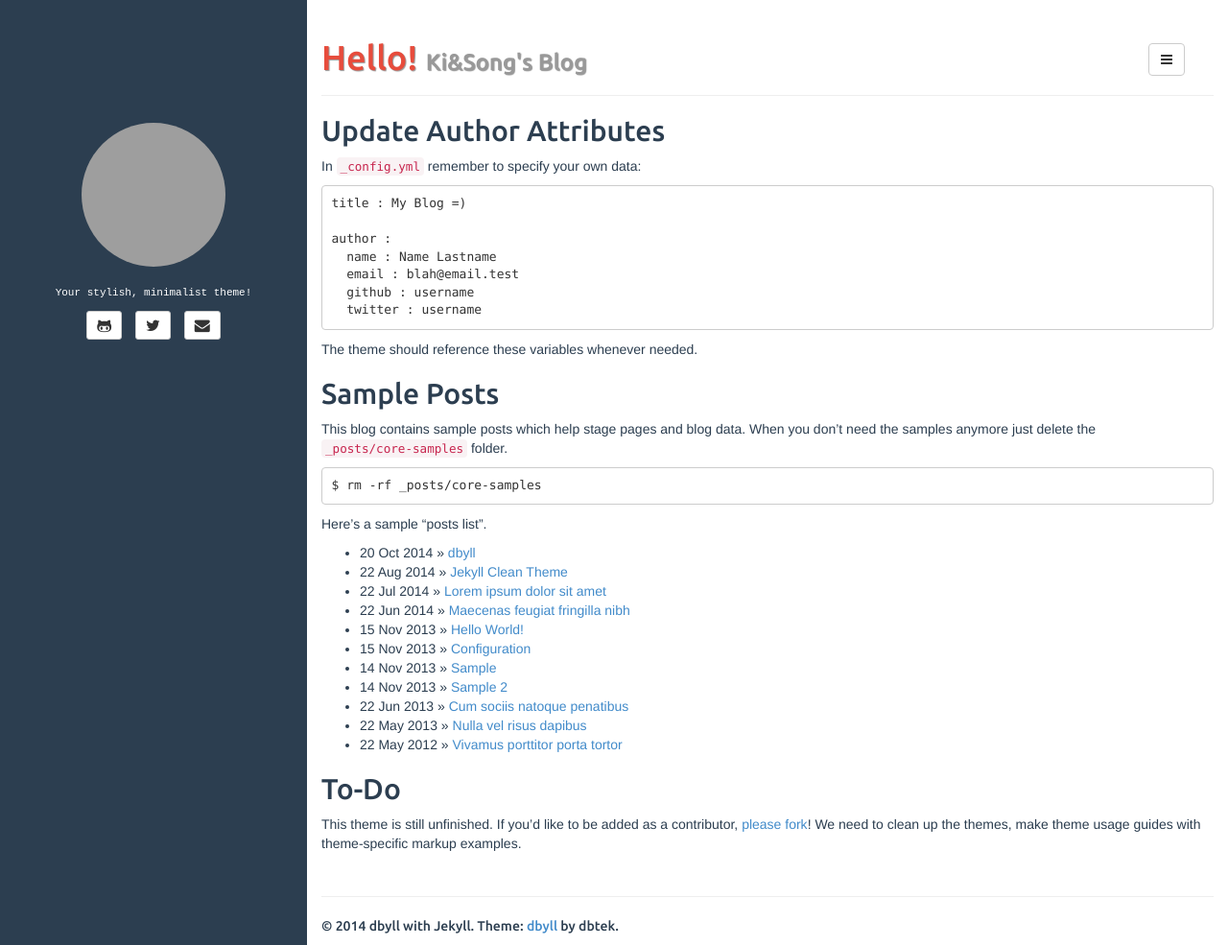
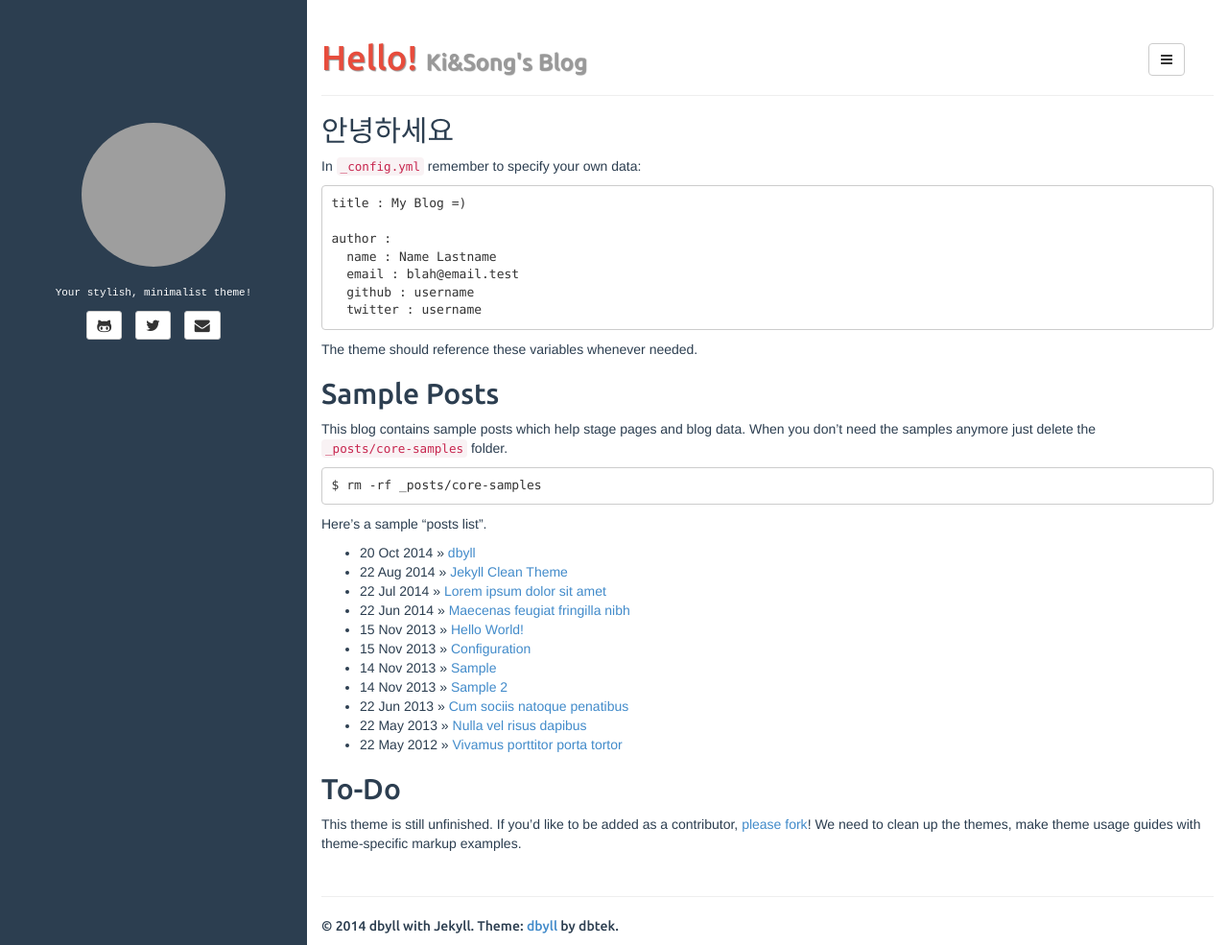
Before and after one commit to kicheolmin2/kicheolmin2.github.com, a Jekyll site: the page built from index.md, in a window 1280 px wide and 985 px high. Shown: the whole window at 96% size. Built offline with Jekyll 4.4.1, drawn with Linux system fonts in a browser that asks for light colours; the list of posts is cut into pages by our own code; grey boxes are pictures that could not be loaded.

Commit message:
Update index.md

```diff
--- a/index.md
+++ b/index.md
@@ -5,7 +5,7 @@ tagline: Ki&Song's Blog
 ---
 {% include JB/setup %}
 
-## Update Author Attributes
+## 안녕하세요
 
 In `_config.yml` remember to specify your own data:
 
```
